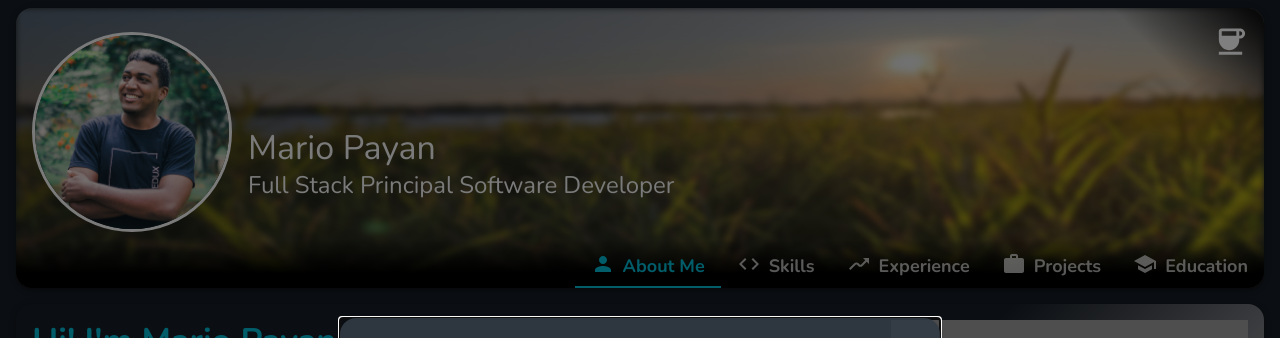
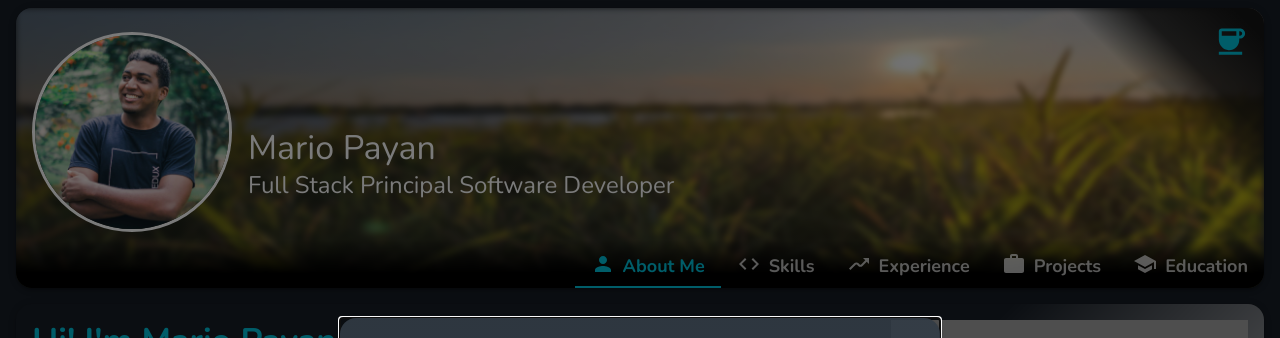
Before and after one commit to MarioPayan/portfolioNextJS, a Next.js app: page / in a window 1280 px wide. Shown: the top 338 px of the page. Built offline with nearby package versions, Linux system fonts and the light colour scheme; grey boxes are pictures that could not be loaded.

Commit message:
Making change experience buttom more obvious

```diff
--- a/src/app/_components/Head/Head.module.css
+++ b/src/app/_components/Head/Head.module.css
@@ -26,8 +26,9 @@
     45deg,
     rgba(0, 0, 0, 0.5) 0%,
     50%,
-    transparent 90%,
-    black 99%
+    transparent calc(100% - 140px),
+    rgba(0, 0, 0, 0.8) calc(100% - 90px),
+    black calc(100% - 20px)
   );
 }
 
--- a/src/app/_components/Head/Head.tsx
+++ b/src/app/_components/Head/Head.tsx
@@ -122,6 +122,7 @@ const Head: React.FC<HeadProps> = ({
         <IconButton onClick={() => alternateMode()}>
           {createElement(changeExperienceIcon, {
             fontSize: 'large',
+            color: 'primary',
             className: styles.mode_icon,
           })}
         </IconButton>
```
